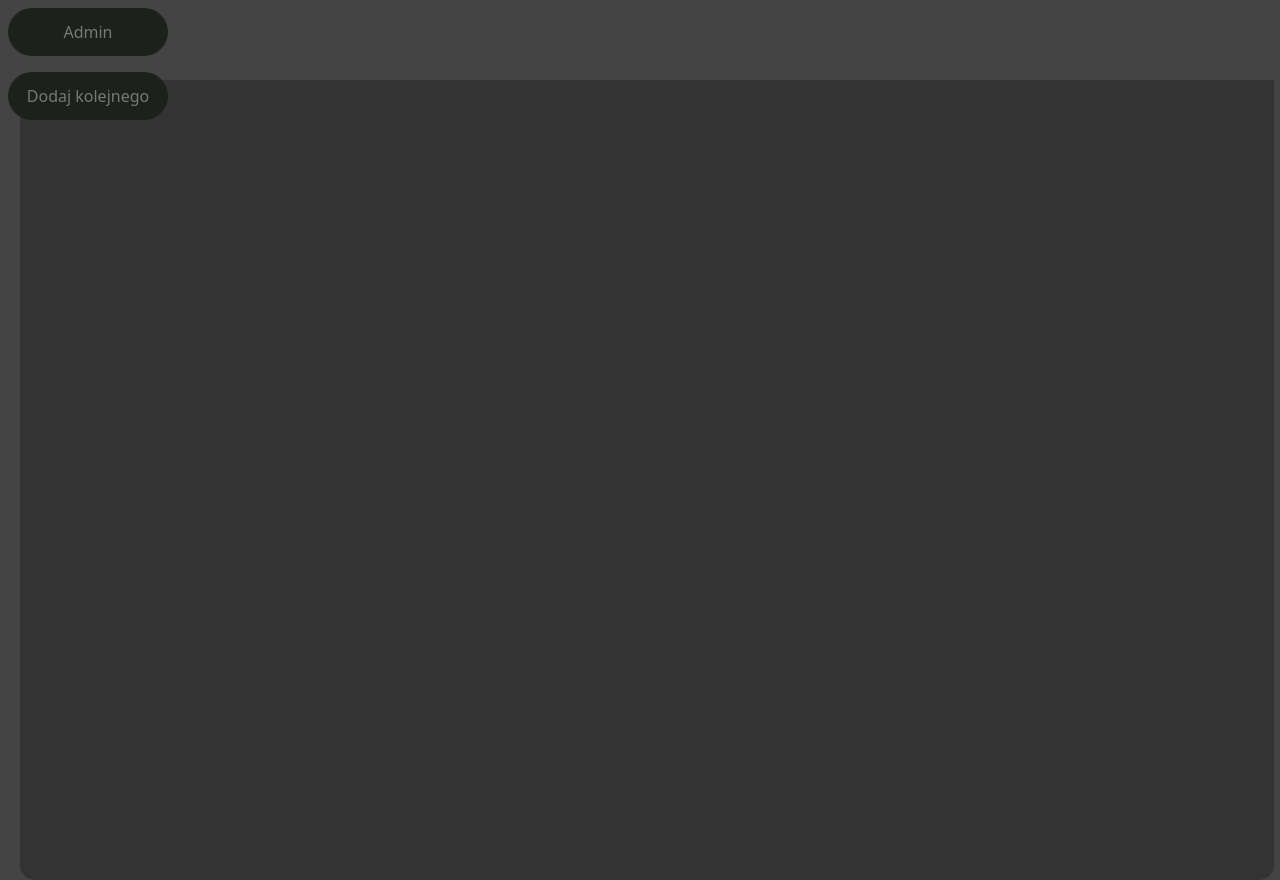
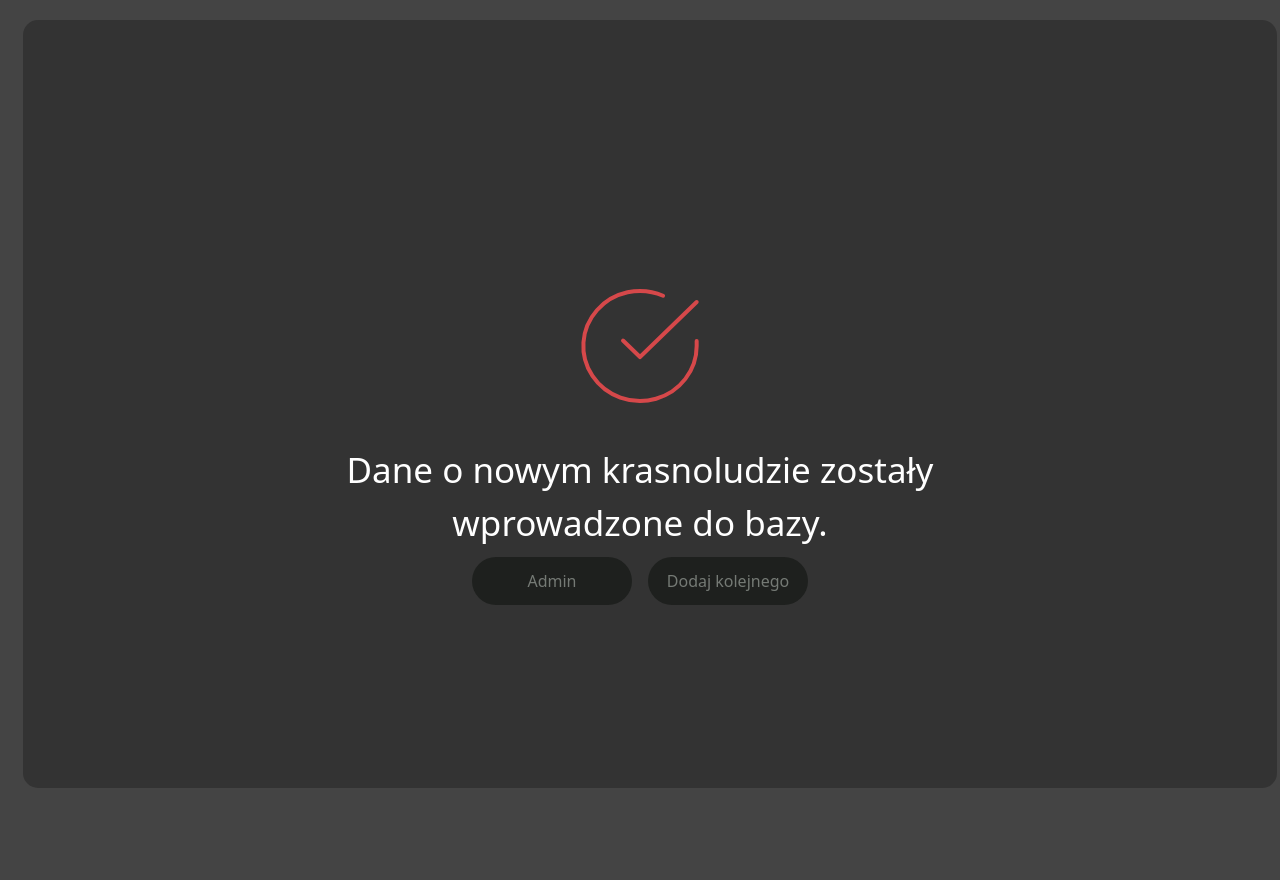
Before and after one commit to Newbies-Workplace/gnome-app, a React (Vite) app in the folder apps/gnome-web/: page /admin/infoadd in a window 1280 px wide. After the commit the page ends 800 px from the top, so only its background shows below. Built offline with nearby package versions, Linux system fonts and the light colour scheme.

Commit message:
addinfopage

```diff
--- a/apps/gnome-web/src/pages/AddGnomePage.tsx
+++ b/apps/gnome-web/src/pages/AddGnomePage.tsx
@@ -7,8 +7,8 @@ export const AddGnomePage = () => {
     <div>
       <Navbar />
       <h1>Dodawanie krasnala</h1>
-      <LinkButton to="/admin" label="Powrót" />
-      <LinkButton to="/admin/infoadd" label="Dodaj" />
+      <LinkButton to="/admin" label="Powrót" px="15" py="100" />
+      <LinkButton to="/admin/infoadd" label="Dodaj" px="15" py="100" />
       <BgElement roundedBr="15px" roundedBl="15px" />
     </div>
   );
--- a/apps/gnome-web/src/pages/InfoAddPage.tsx
+++ b/apps/gnome-web/src/pages/InfoAddPage.tsx
@@ -1,13 +1,19 @@
 import type React from "react";
 import { LinkButton } from "../components/LinkButton";
-import { BgElement } from "../components/bg_element";
 
 const AddInfoPage: React.FC = () => {
   return (
-    <div>
-      <LinkButton to="/admin" label="Admin" />
-      <LinkButton to="/admin/addgnome" label="Dodaj kolejnego" />
-      <BgElement roundedBr="15px" roundedBl="15px" />
+    <div className="justify-center items-center flex flex-col mt-70">
+      <img src="../src/images/Check_circle.svg" alt="checked" />
+      <p className="text-[35px] text-center mt-8">
+        Dane o nowym krasnoludzie zostały <br /> wprowadzone do bazy.
+      </p>
+      <div className="flex justify-center">
+        <LinkButton to="/admin" label="Admin" />
+        <LinkButton to="/admin/addgnome" label="Dodaj kolejnego" />
+      </div>
+
+      <div className="ml-5 bg-[#333] w-49/50 h-48/50 rounded-br-[15px] rounded-bl-[15px] rounded-tr-[15px] rounded-tl-[15px] absolute top-5 mb-5  transform -z-1"></div>
     </div>
   );
 };
```
Also changed, not shown: apps/gnome-web/src/images/Check_circle.svg (added), apps/gnome-web/src/images/Login.png (deleted).
